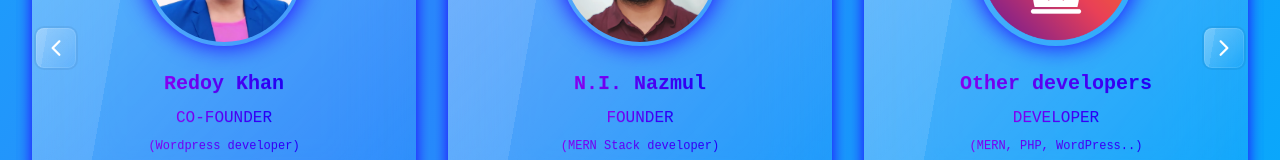
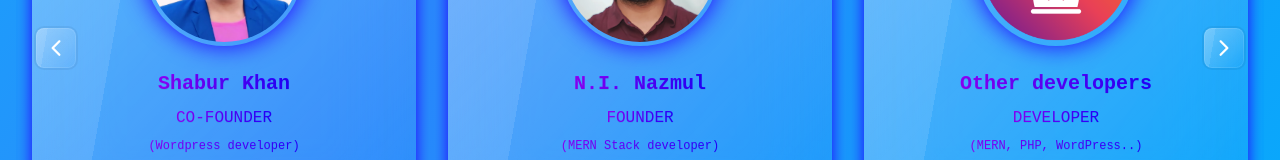
Before and after one commit to ninazmul/ArtistyCode-client, a React (Vite) app: page /about in a window 1280 px wide. Shown: the part 1322-1482 px from the top of the page. Built offline with nearby package versions, Linux system fonts and the light colour scheme; no server answers.

Commit message:
some updated done

```diff
--- a/src/Pages/Jobs.jsx
+++ b/src/Pages/Jobs.jsx
@@ -91,9 +91,10 @@ const Jobs = () => {
       <div className="flex justify-center p-4">
         {user && !jobs.find((job) => job.email === user.email) ? (
           <>
+            <div className="w-full flex justify-center mb-20">
               <form
                 onSubmit={handleSubmit}
-              className="p-4 glass md:w-3/4 rounded-lg service_glow"
+                className="p-4 glass w-full md:w-3/4 rounded-lg service_glow"
               >
                 {/* Input fields */}
                 {/* Name */}
@@ -217,6 +218,7 @@ const Jobs = () => {
                   </button>
                 </div>
               </form>
+            </div>
           </>
         ) : (
           <>
--- a/src/Pages/Team.jsx
+++ b/src/Pages/Team.jsx
@@ -103,7 +103,7 @@ const Team = () => {
                 />
               </figure>
               <div className="card-body p-0 items-center text-center">
-                <h2 className="card-title gradient-text">Redoy Khan</h2>
+                <h2 className="card-title gradient-text">Shabur Khan</h2>
                 <p className="uppercase gradient-text">Co-Founder </p>
                 <p className="text-xs gradient-text">(Wordpress developer)</p>
               </div>
```
Lines whose indentation alone changed are shown as unchanged.
